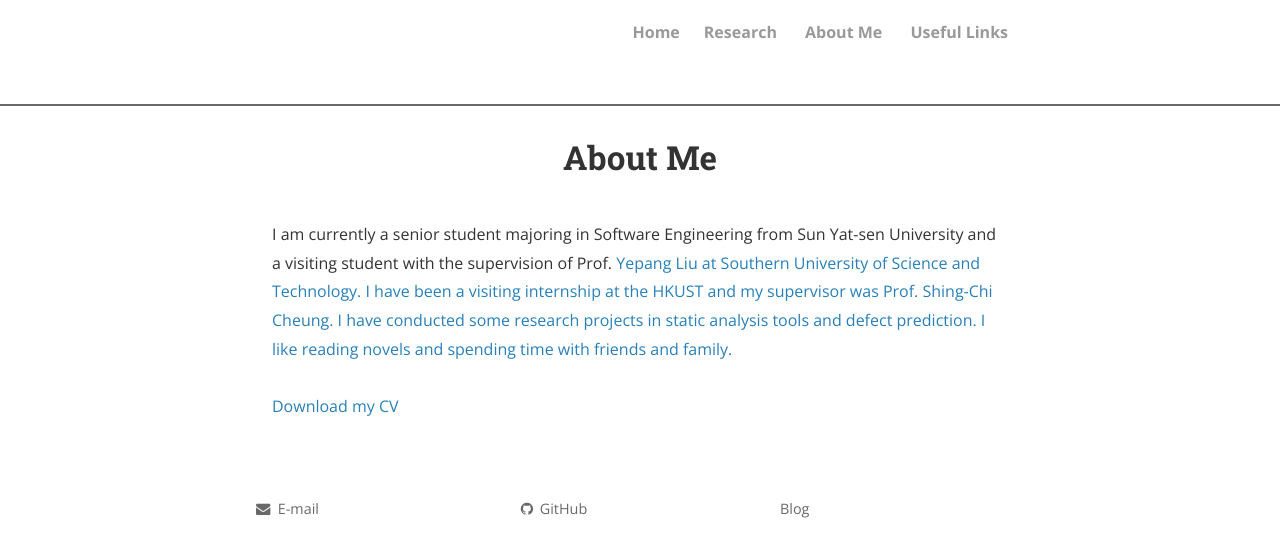
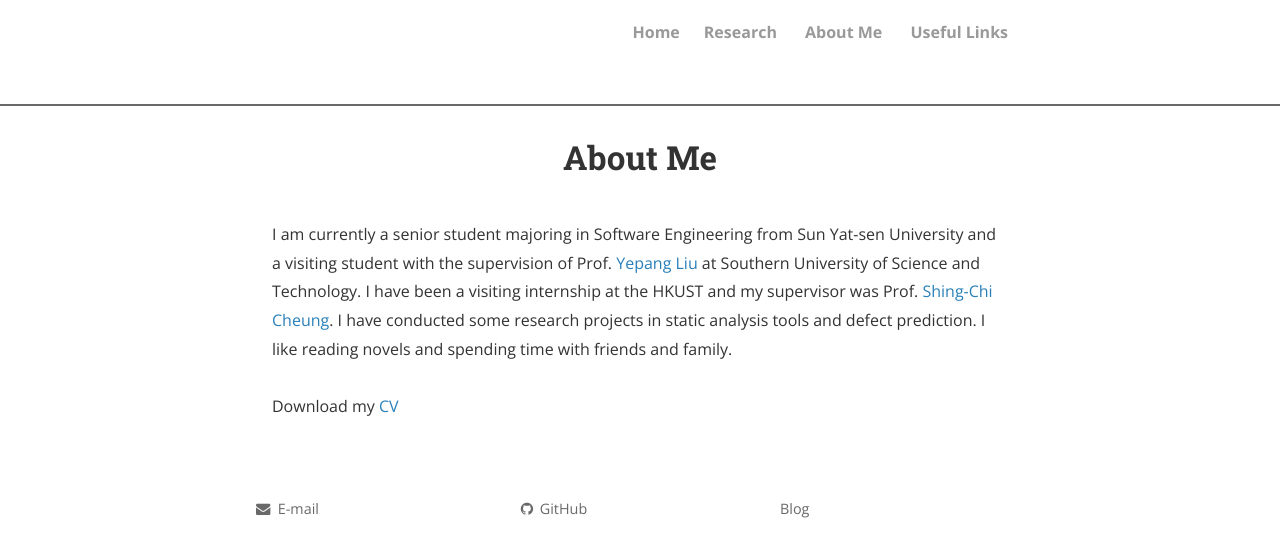
Before and after one commit to LebronX/LebronX.github.io, a Jekyll site: the page built from about.md, in a window 1280 px wide. Shown: the top 557 px of the page. Built offline with Jekyll 4.4.1, drawn with Linux system fonts in a browser that asks for light colours; nearby versions of some CDN libraries; comment, search, counter and statistics services are not loaded; a style sheet for code colours, icons or effects is not loaded.

```diff
--- a/about.md
+++ b/about.md
@@ -3,7 +3,7 @@ layout: page
 title: About Me
 permalink: /about/
 ---
-I am currently a senior student majoring in Software Engineering from Sun Yat-sen University and a visiting student with the supervision of Prof. <a href="http://www.cse.ust.hk/~andrewust/" target="_self">Yepang Liu at Southern University of Science and Technology. I have been a visiting internship at the HKUST and my supervisor was Prof. <a href="http://www.cse.ust.hk/~scc/" target="_self">Shing-Chi Cheung. I have conducted some research projects in static analysis tools and defect prediction. I like reading novels and spending time with friends and family.
+I am currently a senior student majoring in Software Engineering from Sun Yat-sen University and a visiting student with the supervision of Prof. <a href="http://www.cse.ust.hk/~andrewust/" target="_self">Yepang Liu</a> at Southern University of Science and Technology. I have been a visiting internship at the HKUST and my supervisor was Prof. <a href="http://www.cse.ust.hk/~scc/" target="_self">Shing-Chi Cheung</a>. I have conducted some research projects in static analysis tools and defect prediction. I like reading novels and spending time with friends and family.
 <br>
 <br>
 Download my <a href="https://github.com/LebronX/LebronX.github.io/blob/master/Xuan_Xie_CV.pdf" download="Xuan XIE- CV">CV</a><br>
--- a/index.html
+++ b/index.html
@@ -14,7 +14,7 @@ title: Xuan XIE
 
 <img src="Xuan.jpg" alt="Xuan pic" style="width:240px;height:360px;" title="Senior Studnet (Photo Credit: Fernando Fernandez)"; algin="middle">
 <br>
-Welcome! My name is Xuan XIE and I am a senior student in Software Engineering at Sun Yat-sen University. I am now a visiting student at SUSTech with the supervision of Prof.<a href="http://www.cse.ust.hk/~andrewust/" target="_blank"> Yepang Liu</a>. I am conducting projects about static analysis tools.
+Welcome! My name is Xuan XIE and I am a senior student in Software Engineering at Sun Yat-sen University. I am now a visiting student at SUSTech with the supervision of Prof. <a href="http://www.cse.ust.hk/~andrewust/" target="_blank">Yepang Liu</a>. I am conducting projects about static analysis tools.
 
 <br><br>
 My research interests lie in Software Engineering. Welcome to look at my <a href="https://github.com/LebronX/LebronX.github.io/blob/master/Xuan_Xie_CV.pdf" target="_self">CV</a>!
```
